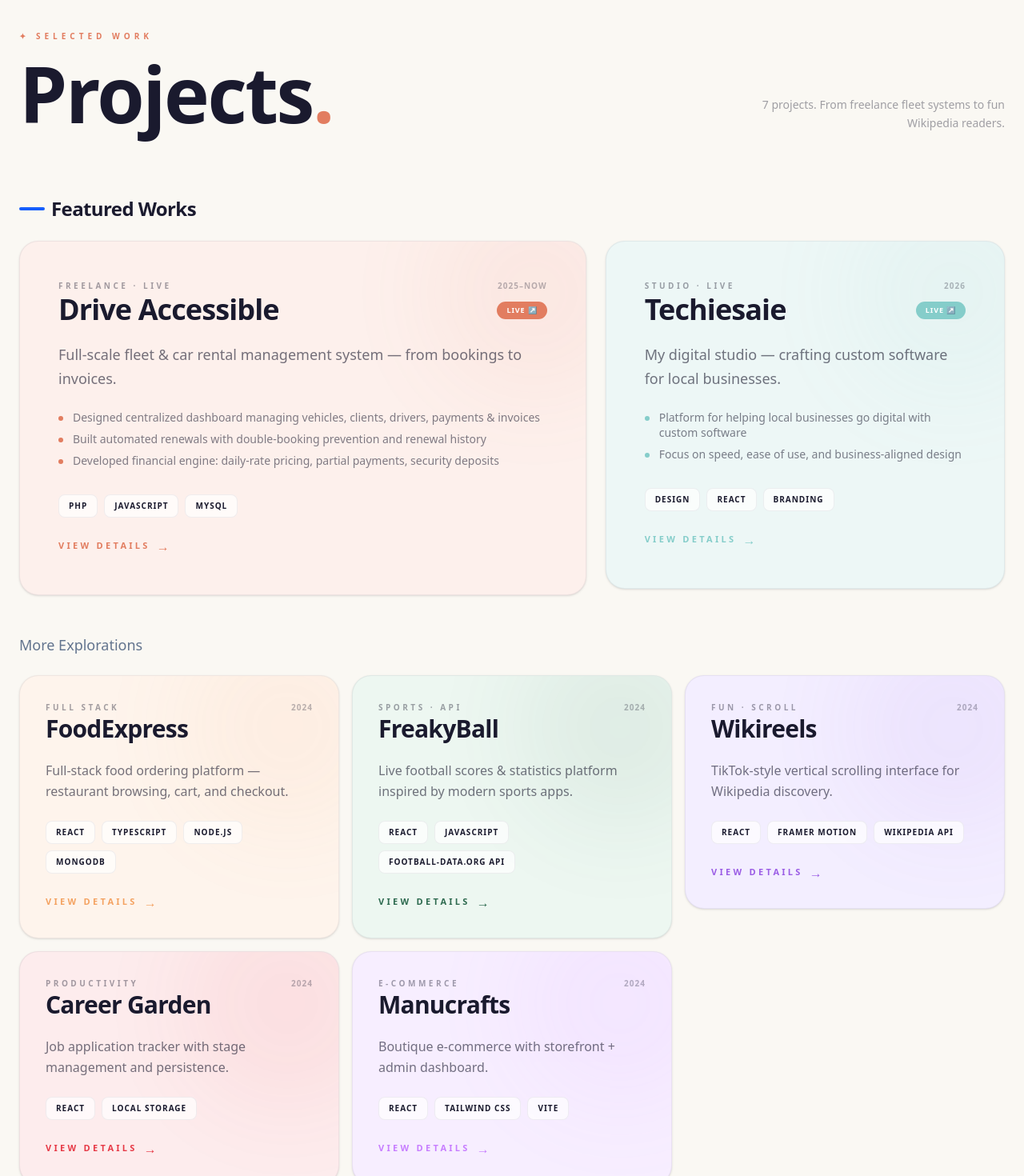
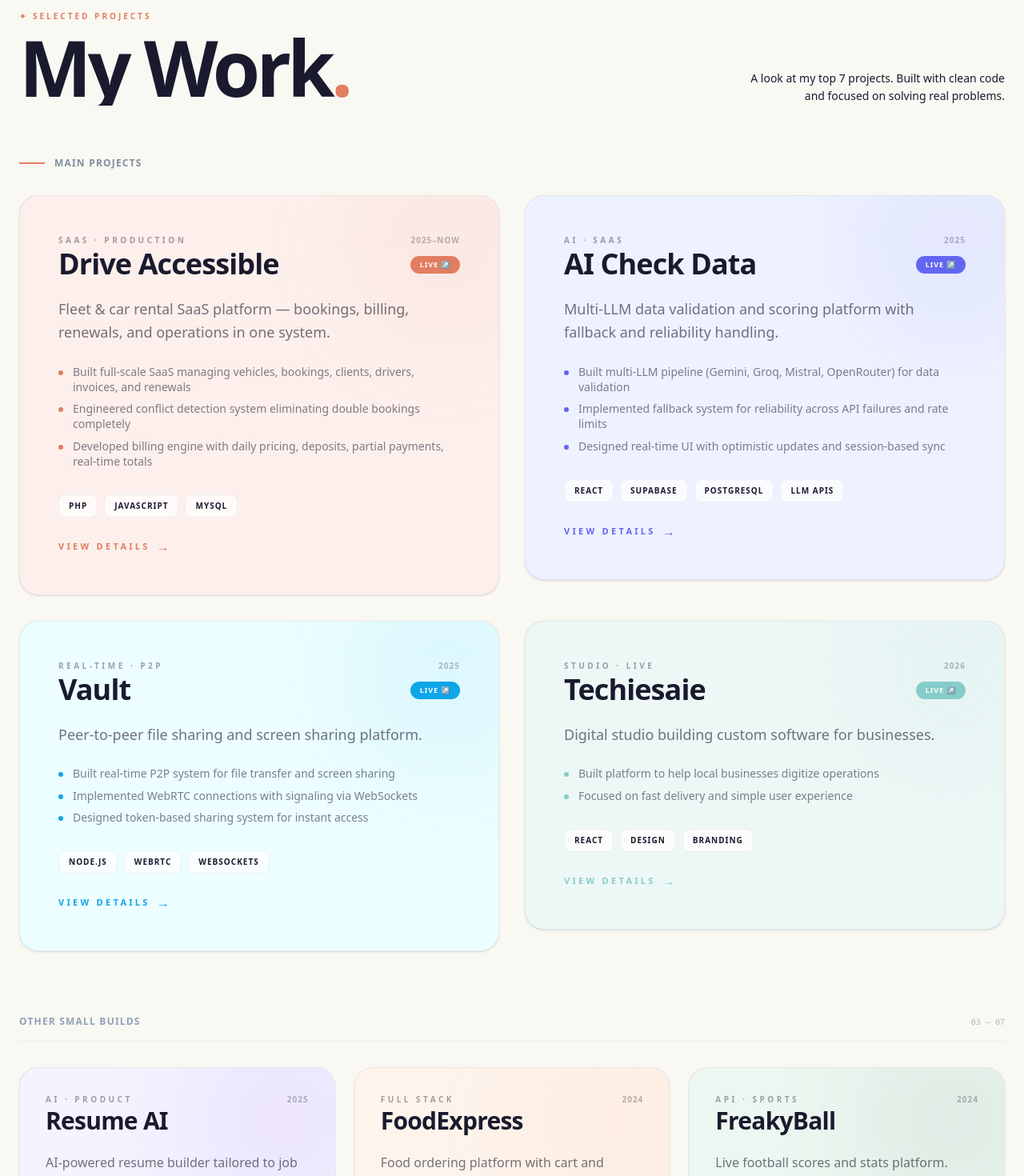
Before and after one commit to imranrkhan13/imran, a React (Vite) app: page / in a window 1280 px wide. Shown: the part 960-2430 px from the top of the page at 80% size. Built offline with nearby package versions, Linux system fonts and the light colour scheme.

Commit message:
project update

```diff
--- a/src/App.jsx
+++ b/src/App.jsx
@@ -24,110 +24,178 @@
   {
     id: "drive",
     name: "Drive Accessible",
-    tag: "Freelance · Live",
+    tag: "SaaS · Production",
     year: "2025–Now",
-    short: "Full-scale fleet & car rental management system — from bookings to invoices.",
+    short: "Fleet & car rental SaaS platform — bookings, billing, renewals, and operations in one system.",
     urls: ["driveaccessible.com", "fleet.driveaccessible.com"],
     liveUrl: "https://driveaccessible.com",
     fleetUrl: "https://fleet.driveaccessible.com",
-    tech: ["Php", "javascript", "MySQL"],
+    tech: ["PHP", "JavaScript", "MySQL"],
     color: "#e27d60",
     bg: "#fdf0ec",
     featured: true,
     bullets: [
-      "Designed centralized dashboard managing vehicles, clients, drivers, payments & invoices",
-      "Built automated renewals with double-booking prevention and renewal history",
-      "Developed financial engine: daily-rate pricing, partial payments, security deposits",
-      "Created pending payment dashboards + professional production-ready invoices",
-      "Handled 60+ production tasks — feature enhancements, urgent fixes, stakeholder collab",
-      "Deployed official company website with animations, testimonials, SEO pages",
+      "Built full-scale SaaS managing vehicles, bookings, clients, drivers, invoices, and renewals",
+      "Engineered conflict detection system eliminating double bookings completely",
+      "Developed billing engine with daily pricing, deposits, partial payments, real-time totals",
+      "Created payment tracking dashboard improving revenue visibility and follow-ups",
+      "Handled 60+ production issues including critical bugs and feature delivery",
+      "Deployed SEO-optimized company website with modern UI and animations",
     ],
   },
+
+  {
+    id: "aicheckdata",
+    name: "AI Check Data",
+    tag: "AI · SaaS",
+    year: "2025",
+    short: "Multi-LLM data validation and scoring platform with fallback and reliability handling.",
+    liveUrl: "https://aicheckdata.netlify.app/", // 🔥 replace with real
+    tech: ["React", "Supabase", "PostgreSQL", "LLM APIs"],
+    color: "#6366f1",
+    bg: "#eef2ff",
+    featured: true,
+    bullets: [
+      "Built multi-LLM pipeline (Gemini, Groq, Mistral, OpenRouter) for data validation",
+      "Implemented fallback system for reliability across API failures and rate limits",
+      "Designed real-time UI with optimistic updates and session-based sync",
+      "Created scoring engine combining outputs from multiple AI models",
+      "Handled real-world AI challenges like inconsistent responses and latency",
+    ],
+  },
+
+  {
+    id: "resumeai",
+    name: "Resume AI",
+    tag: "AI · Product",
+    year: "2025",
+    short: "AI-powered resume builder tailored to job descriptions.",
+    liveUrl: "", // 🔥 replace
+    tech: ["React", "Supabase", "LLM APIs"],
+    color: "#7c3aed",
+    bg: "#f5f3ff",
+    bullets: [
+      "Generated ATS-optimized resumes based on job descriptions",
+      "Integrated multiple AI providers with structured output generation",
+      "Mapped user experience to job requirements using prompt engineering",
+      "Implemented save, edit, and export functionality",
+    ],
+  },
+
+  {
+    id: "vault",
+    name: "Vault",
+    tag: "Real-Time · P2P",
+    year: "2025",
+    short: "Peer-to-peer file sharing and screen sharing platform.",
+    liveUrl: "https://file-sharing-vu8t.onrender.com/", // 🔥 replace
+    tech: ["Node.js", "WebRTC", "WebSockets"],
+    color: "#0ea5e9",
+    bg: "#ecfeff",
+    featured: true,
+    bullets: [
+      "Built real-time P2P system for file transfer and screen sharing",
+      "Implemented WebRTC connections with signaling via WebSockets",
+      "Designed token-based sharing system for instant access",
+      "Enabled encrypted and private communication without server storage",
+    ],
+  },
+
   {
     id: "techiesaie",
     name: "Techiesaie",
     tag: "Studio · Live",
     year: "2026",
-    short: "My digital studio — crafting custom software for local businesses.",
+    short: "Digital studio building custom software for businesses.",
     urls: ["techiesaie.com"],
     liveUrl: "https://techiesaie.com",
-    tech: ["Design", "React", "Branding"],
+    tech: ["React", "Design", "Branding"],
     color: "#85cdca",
     bg: "#edf7f6",
     featured: true,
     bullets: [
-      "Platform for helping local businesses go digital with custom software",
-      "Focus on speed, ease of use, and business-aligned design",
+      "Built platform to help local businesses digitize operations",
+      "Focused on fast delivery and simple user experience",
     ],
   },
+
   {
     id: "foodexpress",
     name: "FoodExpress",
     tag: "Full Stack",
     year: "2024",
-    short: "Full-stack food ordering platform — restaurant browsing, cart, and checkout.",
+    short: "Food ordering platform with cart and checkout.",
+    liveUrl: "https://foodexpress-0v7b.onrender.com/", // optional
     tech: ["React", "TypeScript", "Node.js", "MongoDB"],
     color: "#f4a261",
     bg: "#fef4ec",
     bullets: [
-      "Restaurant browsing, cart, and checkout flows end-to-end",
-      "RESTful APIs for users, orders, and cart with clean data separation",
+      "Developed full ordering flow from browsing to checkout",
+      "Built REST APIs for users, orders, and cart",
     ],
   },
+
   {
     id: "freaky",
     name: "FreakyBall",
-    tag: "Sports · API",
+    tag: "API · Sports",
     year: "2024",
-    short: "Live football scores & statistics platform inspired by modern sports apps.",
-    tech: ["React", "JavaScript", "Football-Data.org API"],
+    short: "Live football scores and stats platform.",
+    liveUrl: "https://freaky-ball.vercel.app/",
+    tech: ["React", "JavaScript", "Football API"],
     color: "#2d6a4f",
     bg: "#edf7f1",
     bullets: [
-      "Match timelines, team stat comparisons, optimized API usage",
-      "Inspired by modern sports applications like FotMob",
+      "Implemented live match timelines and stats",
+      "Optimized API usage for performance",
     ],
   },
+
   {
-    id: "wiki",
+    id: "wikireels",
     name: "Wikireels",
-    tag: "Fun · Scroll",
+    tag: "UI · Experiment",
     year: "2024",
-    short: "TikTok-style vertical scrolling interface for Wikipedia discovery.",
+    short: "Vertical scrolling Wikipedia explorer.",
+    liveUrl: "https://wikireels.techiesaie.com/",
     tech: ["React", "Framer Motion", "Wikipedia API"],
     color: "#9b5de5",
     bg: "#f3eeff",
     bullets: [
-      "Infinite scroll with snap-based navigation for Wikipedia articles",
-      "Smooth motion animations for a native-app feel",
+      "Built infinite scroll with snap navigation",
+      "Created smooth mobile-like animations",
     ],
   },
+
   {
     id: "career",
     name: "Career Garden",
     tag: "Productivity",
     year: "2024",
-    short: "Job application tracker with stage management and persistence.",
-    tech: ["React", "Local Storage"],
+    short: "Job application tracker with workflow stages.",
+    liveUrl: "https://career-garden.techiesaie.com/",
+    tech: ["React", "Supabase"],
     color: "#e63946",
     bg: "#fdeced",
     bullets: [
-      "Multi-stage tracking: Applied, Interview, Offer, Rejected",
-      "Filtering and persistence logic across sessions",
+      "Implemented stage-based tracking system",
+      "Added filtering and persistent state",
     ],
   },
+
   {
     id: "manucrafts",
     name: "Manucrafts",
     tag: "E-Commerce",
     year: "2024",
-    short: "Boutique e-commerce with storefront + admin dashboard.",
+    short: "E-commerce platform with admin dashboard.",
+    liveUrl: "https://manucrafts.techiesaie.com/",
     tech: ["React", "Tailwind CSS", "Vite"],
     color: "#c77dff",
     bg: "#f7eeff",
     bullets: [
-      "Customer storefront and admin dashboard in one app",
-      "Real-time stock handling, image uploads, checkout logic",
+      "Built storefront and admin system",
+      "Handled stock, uploads, and checkout logic",
     ],
   },
 ];
@@ -343,94 +411,147 @@
     return () => window.removeEventListener("keydown", esc);
   }, [onClose]);
 
+  // Using your specific architectural spring physics
+  const modalSpring = { type: "spring", damping: 30, stiffness: 300, mass: 0.8 };
+
   return (
     <motion.div
       initial={{ opacity: 0 }}
       animate={{ opacity: 1 }}
       exit={{ opacity: 0 }}
-      className="fixed inset-0 z-[200] flex items-end md:items-center justify-center p-4"
+      className="fixed inset-0 z-[200] flex items-center justify-center p-4 md:p-8"
       onClick={onClose}
     >
-      <div className="absolute inset-0 bg-black/50 backdrop-blur-xl" />
+      {/* Deep blurred backdrop using your COLORS.dark for the tint */}
+      <div className="absolute inset-0 bg-[#1a1a2e]/80 backdrop-blur-2xl" />
+
       <motion.div
-        initial={{ y: 100, opacity: 0 }}
-        animate={{ y: 0, opacity: 1 }}
-        exit={{ y: 100, opacity: 0 }}
-        transition={{ type: "spring", damping: 30, stiffness: 400 }}
+        initial={{ y: 50, scale: 0.9, opacity: 0 }}
+        animate={{ y: 0, scale: 1, opacity: 1 }}
+        exit={{ y: 50, scale: 0.9, opacity: 0 }}
+        transition={modalSpring}
         onClick={(e) => e.stopPropagation()}
-        className="relative z-10 w-full max-w-3xl max-h-[85vh] overflow-hidden rounded-[2.5rem] shadow-2xl"
-        style={{ background: project.bg }}
+        className="relative z-10 w-full max-w-5xl h-full max-h-[85vh] md:h-auto overflow-hidden rounded-[2rem] shadow-[0_50px_100px_-20px_rgba(0,0,0,0.5)] border border-white/10 flex flex-col md:flex-row"
+        style={{ background: project.bg || COLORS.cream }}
       >
-        {/* Top gradient bar */}
-        <div className="h-1 w-full" style={{ background: project.color }} />
+        {/* Decorative Archive Strip */}
+        <div
+          className="hidden md:flex w-16 items-center justify-center border-r border-black/5"
+          style={{ background: `${project.color}10` }}
+        >
+          <span className="origin-center -rotate-90 text-[10px] font-black tracking-[0.6em] uppercase opacity-20 whitespace-nowrap">
+            Technical Archive // {project.year}
+          </span>
+        </div>
 
-        <div className="p-8 md:p-12 overflow-y-auto max-h-[85vh]">
-          <div className="flex justify-between items-start mb-8">
-            <div>
-              <span className="text-[10px] font-black uppercase tracking-widest opacity-40 block mb-1">{project.tag} · {project.year}</span>
-              <h2 className="text-4xl font-black tracking-tight" style={{ color: COLORS.dark }}>{project.name}</h2>
+        <div className="flex-1 flex flex-col overflow-hidden">
+          {/* Top Detail Bar */}
+          <div className="h-2 w-full" style={{ background: project.color }} />
+
+          <div className="p-8 md:p-14 overflow-y-auto custom-scrollbar">
+            <div className="flex justify-between items-start mb-12">
+              <motion.div
+                initial={{ opacity: 0, x: -20 }}
+                animate={{ opacity: 1, x: 0 }}
+                transition={{ delay: 0.1 }}
+              >
+                <div className="flex items-center gap-3 mb-4">
+                  <span className="px-3 py-1 rounded-full text-[10px] font-black uppercase tracking-widest bg-black/5 text-slate-500">
+                    {project.tag}
+                  </span>
+                  <div className="w-1.5 h-1.5 rounded-full" style={{ background: project.color }} />
+                  <span className="text-[10px] font-mono opacity-40">{project.year}</span>
                 </div>
+                <h2 className="text-5xl md:text-7xl font-black tracking-tighter leading-none" style={{ color: COLORS.dark }}>
+                  {project.name}<span style={{ color: project.color }}>.</span>
+                </h2>
+              </motion.div>
+
               <button
                 onClick={onClose}
-              className="w-12 h-12 bg-white/80 rounded-2xl flex items-center justify-center text-xl font-bold hover:bg-white transition-colors shadow-sm"
+                className="group w-14 h-14 rounded-2xl flex items-center justify-center transition-all bg-black/5 hover:bg-black hover:text-white"
               >
-              ×
+                <span className="text-2xl font-light group-hover:rotate-90 transition-transform duration-300">✕</span>
               </button>
             </div>
 
-          <p className="text-lg font-medium opacity-70 leading-relaxed mb-8 border-l-4 pl-6" style={{ borderColor: project.color }}>
+            <div className="grid grid-cols-1 lg:grid-cols-12 gap-12">
+              {/* Left Column: Summary & Bullets */}
+              <div className="lg:col-span-7">
+                <motion.p
+                  initial={{ opacity: 0 }}
+                  animate={{ opacity: 1 }}
+                  transition={{ delay: 0.2 }}
+                  className="text-xl font-medium leading-relaxed mb-10 opacity-80"
+                  style={{ color: COLORS.dark }}
+                >
                   {project.short}
-          </p>
+                </motion.p>
 
-          <div className="space-y-3 mb-8">
+                <div className="space-y-4">
                   {project.bullets.map((b, i) => (
                     <motion.div
                       key={i}
-                initial={{ opacity: 0, x: -20 }}
-                animate={{ opacity: 1, x: 0 }}
-                transition={{ delay: i * 0.06 }}
-                className="flex items-start gap-4 p-4 bg-white/50 rounded-2xl"
+                      initial={{ opacity: 0, y: 10 }}
+                      animate={{ opacity: 1, y: 0 }}
+                      transition={{ delay: 0.3 + (i * 0.05) }}
+                      className="group flex items-start gap-5 p-5 bg-white/40 border border-transparent hover:border-black/5 hover:bg-white rounded-2xl transition-all"
                     >
-                <div className="w-6 h-6 rounded-full flex items-center justify-center shrink-0 mt-0.5" style={{ background: project.color + "20" }}>
-                  <div className="w-2 h-2 rounded-full" style={{ background: project.color }} />
-                </div>
-                <p className="text-sm font-medium opacity-75 leading-relaxed">{b}</p>
+                      <span className="font-mono text-[10px] opacity-20 mt-1">0{i + 1}</span>
+                      <p className="text-sm font-semibold opacity-70 leading-relaxed group-hover:opacity-100 transition-opacity">
+                        {b}
+                      </p>
                     </motion.div>
                   ))}
                 </div>
+              </div>
 
-          <div className="flex flex-wrap gap-2 mb-8">
+              {/* Right Column: Stack & Links */}
+              <div className="lg:col-span-5 space-y-10">
+                <div className="p-8 rounded-[2rem] bg-black/5 border border-black/5">
+                  <h4 className="text-[10px] font-black uppercase tracking-[0.2em] opacity-30 mb-6">Stack Overview</h4>
+                  <div className="flex flex-wrap gap-2">
                     {project.tech.map((t) => (
-              <span key={t} className="px-4 py-2 bg-white rounded-xl text-[10px] font-black uppercase tracking-widest border border-[#3d405b]/10 shadow-sm">
+                      <span
+                        key={t}
+                        className="px-4 py-2 bg-white rounded-xl text-[10px] font-black uppercase tracking-widest border border-black/5 shadow-sm hover:scale-105 transition-transform"
+                        style={{ color: COLORS.muted }}
+                      >
                         {t}
                       </span>
                     ))}
                   </div>
+                </div>
 
+                <div className="flex flex-col gap-3">
                   {project.liveUrl && (
-            <div className="flex gap-3 flex-wrap">
                     <a
                       href={project.liveUrl}
                       target="_blank"
                       rel="noreferrer"
-                className="flex items-center gap-2 px-6 py-3 rounded-full text-white text-sm font-black hover:opacity-90 transition-opacity shadow-lg"
+                      className="flex items-center justify-between px-8 py-5 rounded-2xl text-white text-sm font-black transition-all hover:brightness-110 shadow-xl"
                       style={{ background: project.color }}
                     >
-                Visit {project.urls?.[0]} ↗
+                      <span>LAUNCH PROJECT</span>
+                      <span className="text-xl">↗</span>
                     </a>
+                  )}
                   {project.fleetUrl && (
                     <a
                       href={project.fleetUrl}
                       target="_blank"
                       rel="noreferrer"
-                  className="flex items-center gap-2 px-6 py-3 rounded-full text-sm font-black border-2 hover:bg-white transition-colors"
-                  style={{ borderColor: project.color, color: project.color }}
+                      className="flex items-center justify-between px-8 py-5 rounded-2xl text-sm font-black border-2 transition-all hover:bg-black hover:text-white hover:border-black"
+                      style={{ borderColor: `${project.color}40`, color: project.color }}
                     >
-                  fleet.driveaccessible.com ↗
+                      <span>TECHNICAL DOCS</span>
+                      <span className="font-mono text-[10px] opacity-50">v2.0</span>
                     </a>
                   )}
                 </div>
-          )}
+              </div>
+            </div>
+          </div>
         </div>
       </motion.div>
     </motion.div>
@@ -559,6 +680,30 @@
         </motion.a>
       </div>
     );
+  };
+  const containerVariants = {
+    hidden: { opacity: 0 },
+    visible: {
+      opacity: 1,
+      transition: { staggerChildren: 0.12, delayChildren: 0.1 },
+    },
+  };
+
+  const itemVariants = {
+    hidden: { opacity: 0, y: 30 },
+    visible: {
+      opacity: 1,
+      y: 0,
+      transition: { duration: 0.8, ease: [0.22, 1, 0.36, 1] }
+    },
+  };
+
+  const titleMask = {
+    hidden: { y: "100%" },
+    visible: {
+      y: 0,
+      transition: { duration: 0.9, ease: [0.16, 1, 0.3, 1] }
+    },
   };
 
 
@@ -773,7 +918,7 @@
                 Current Role
               </p>
               <p className="text-sm font-semibold text-[#3d405b] leading-relaxed">
-                Contributing to accessible mobility solutions at
+                Working on real world fleet system handling bookings, vehicles and payments at
                 <span className="text-[#e27d60] font-black"> DriveAccessible</span>.
               </p>
             </motion.div>
@@ -909,38 +1054,60 @@
       <Marquee items={["React", "Node.js", "TypeScript", "MySQL", "MongoDB", "Full-Stack", "Freelance", "Mumbai", "2025", "Available for Work"]} />
 
       {/* WORK SECTION */}
-      <section id="work" className="max-w-7xl mx-auto px-6 py-32">
-        <motion.div
-          initial={{ opacity: 0, y: 30 }}
-          whileInView={{ opacity: 1, y: 0 }}
+      <section id="work" className="max-w-7xl mx-auto px-6 py-20">
+        {/* Header Section: Simple & Fast to Read */}
+        <header className="flex flex-col md:flex-row items-start md:items-end justify-between mb-16 gap-6">
+          <div>
+            <motion.span
+              initial={{ opacity: 0 }}
+              whileInView={{ opacity: 1 }}
+              className="text-[10px] font-black uppercase tracking-[0.3em] text-[#e27d60] block mb-2"
+            >
+              ✦ Selected Projects
+            </motion.span>
+
+            <div className="overflow-hidden">
+              <motion.h2
+                variants={titleMask}
+                initial="hidden"
+                whileInView="visible"
                 viewport={{ once: true }}
-          className="flex items-end justify-between mb-20"
+                className="text-6xl md:text-8xl font-black tracking-tighter leading-none"
               >
-          <div>
-            <span className="text-[10px] font-black uppercase tracking-[0.5em] text-[#e27d60] block mb-4">✦ Selected Work</span>
-            <h2 className="text-6xl md:text-8xl font-black tracking-tight leading-none">Projects<span className="text-[#e27d60]">.</span></h2>
+                My Work<span className="text-[#e27d60]">.</span>
+              </motion.h2>
             </div>
-          <p className="hidden md:block text-sm opacity-40 font-medium max-w-xs text-right leading-relaxed">
-            7 projects. From freelance fleet systems to fun Wikipedia readers.
-          </p>
-        </motion.div>
-
-          <section className="mb-12">
-            <div className="flex items-center gap-2 mb-6">
-              <div className="h-1 w-8 bg-blue-600 rounded-full" />
-              <h2 className="text-2xl font-bold tracking-tight">Featured Works</h2>
           </div>
 
-            <div className="grid grid-cols-1 md:grid-cols-12 gap-6">
-              {featured.map((p, i) => (
+          <motion.p
+            initial={{ opacity: 0, y: 10 }}
+            whileInView={{ opacity: 1, y: 0 }}
+            className="text-sm opacity-60 font-medium max-w-xs md:text-right leading-relaxed"
+          >
+            A look at my top 7 projects. Built with clean code and focused on solving real problems.
+          </motion.p>
+        </header>
+
+        {/* Main Grid: Shows 2 projects side-by-side to save scrolling time */}
+        <section className="mb-20">
+          <div className="flex items-center gap-3 mb-8">
+            <div className="h-[2px] w-8 bg-[#e27d60]" />
+            <h3 className="text-xs font-bold uppercase tracking-widest opacity-80 text-slate-500">Main Projects</h3>
+          </div>
+
+          <motion.div
+            variants={containerVariants}
+            initial="hidden"
+            whileInView="visible"
+            viewport={{ once: true }}
+            className="grid grid-cols-1 md:grid-cols-2 gap-8"
+          >
+            {featured.map((p) => (
               <motion.div
                 key={p.id}
-                  initial={{ opacity: 0, y: 20 }}
-                  whileInView={{ opacity: 1, y: 0 }}
-                  transition={{ delay: i * 0.1 }}
-                  viewport={{ once: true }}
-                  // First project takes 7 columns, second takes 5 for asymmetrical interest
-                  className={`${i === 0 ? 'md:col-span-7' : 'md:col-span-5'} group`}
+                variants={itemVariants}
+                whileHover={{ y: -5 }}
+                className="relative group"
               >
                 <ProjectCard
                   p={p}
@@ -949,26 +1116,33 @@
                 />
               </motion.div>
             ))}
-            </div>
+          </motion.div>
         </section>
 
-          {/* Other Projects - Clean Grid Section */}
+        {/* Others Section: A very compact list for everything else */}
         <section>
-            <h3 className="text-lg font-medium text-slate-500 mb-6">More Explorations</h3>
-            <div className="grid grid-cols-1 sm:grid-cols-2 lg:grid-cols-3 gap-4">
-              {rest.map((p, i) => (
+          <div className="flex items-center justify-between mb-8 border-b border-black/5 pb-4">
+            <h3 className="text-xs font-bold uppercase tracking-widest text-slate-400">Other Small Builds</h3>
+            <span className="text-[10px] font-mono opacity-30">03 — 07</span>
+          </div>
+
+          <motion.div
+            variants={containerVariants}
+            initial="hidden"
+            whileInView="visible"
+            viewport={{ once: true }}
+            className="grid grid-cols-1 sm:grid-cols-2 lg:grid-cols-3 gap-6"
+          >
+            {rest.map((p) => (
               <motion.div
                 key={p.id}
-                  initial={{ opacity: 0 }}
-                  whileInView={{ opacity: 1 }}
-                  transition={{ delay: 0.1 + (i * 0.05) }}
-                  viewport={{ once: true }}
+                variants={itemVariants}
+                whileHover={{ scale: 0.98 }}
               >
                 <ProjectCard p={p} onClick={() => setActiveProject(p)} />
               </motion.div>
             ))}
-            </div>
-
+          </motion.div>
         </section>
       </section>
 
```
Lines whose indentation alone changed are shown as unchanged.
